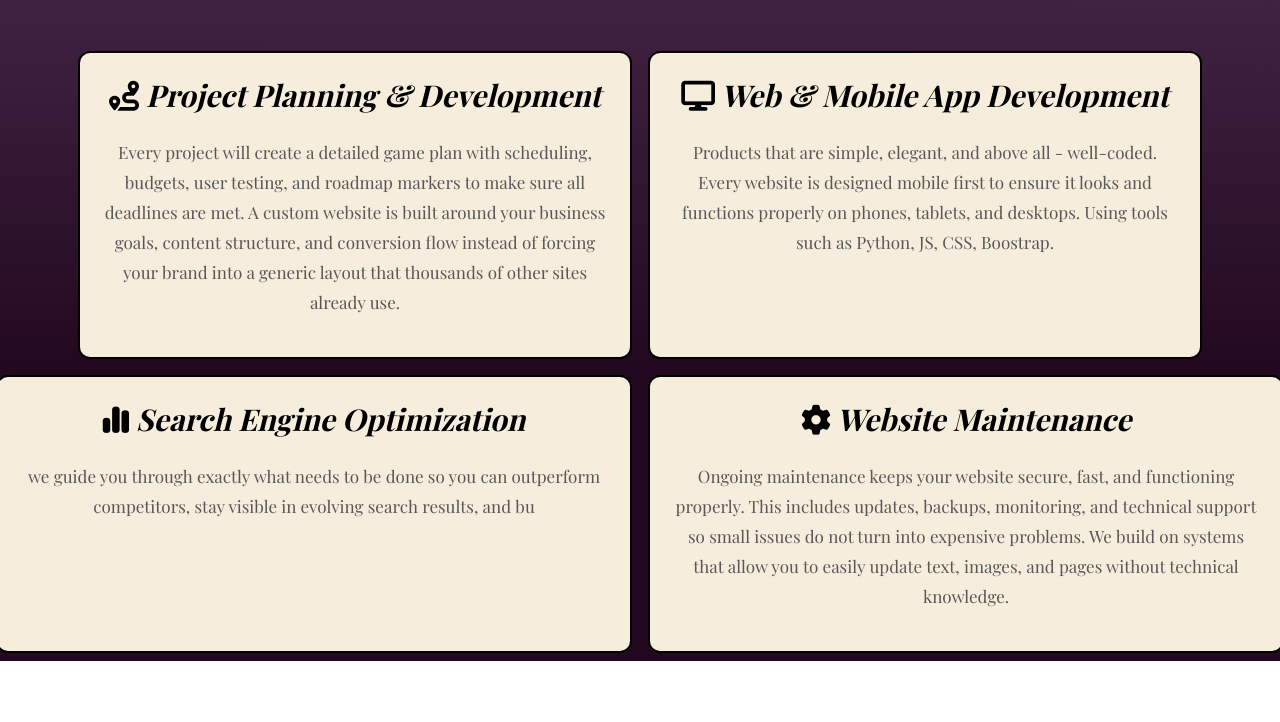
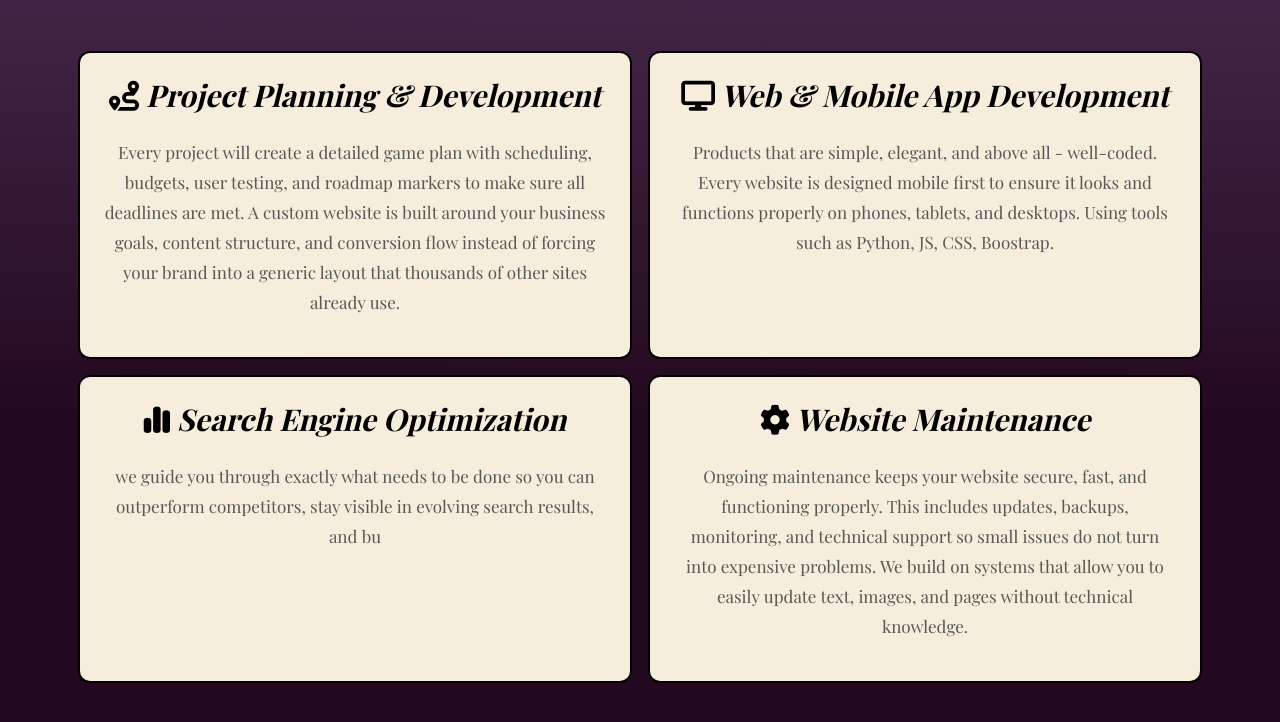
Before and after one commit to techgal14/scrw4-portfolio, a plain HTML site: page index.html in a window 1280 px wide. Shown: the part 632-1354 px from the top of the page. Before the commit the page ends 1293 px from the top, so only its background shows below. Drawn offline with nearby package versions, Linux system fonts and the light colour scheme; a web font is replaced by a local one.

Commit message:
Update index.html

```diff
--- a/index.html
+++ b/index.html
@@ -22,7 +22,7 @@
     </div>
     </div>
     <h2 class="single-paragraph-text text-center mb-5">All Services Will Include:</h2>
-    <div class="container">
+    <div class="container mb-5">
         <div class="row">
             <div class="col-md info-paragraphs text-center p-4 m-2">
             <h3 class="fst-italic mb-4"><i class="fa-solid fa-route main-icons"></i> Project Planning & Development</h3>
@@ -34,7 +34,6 @@
              Products that are simple, elegant, and above all - well-coded. Every website is designed mobile first to ensure it looks and functions properly on phones, tablets, and desktops. Using tools such as Python, JS, CSS, Boostrap.
             </p>
             </div>
-        </div>
         </div>
         <div class="row">
             <div class="col-md info-paragraphs text-center p-4 m-2">
```
